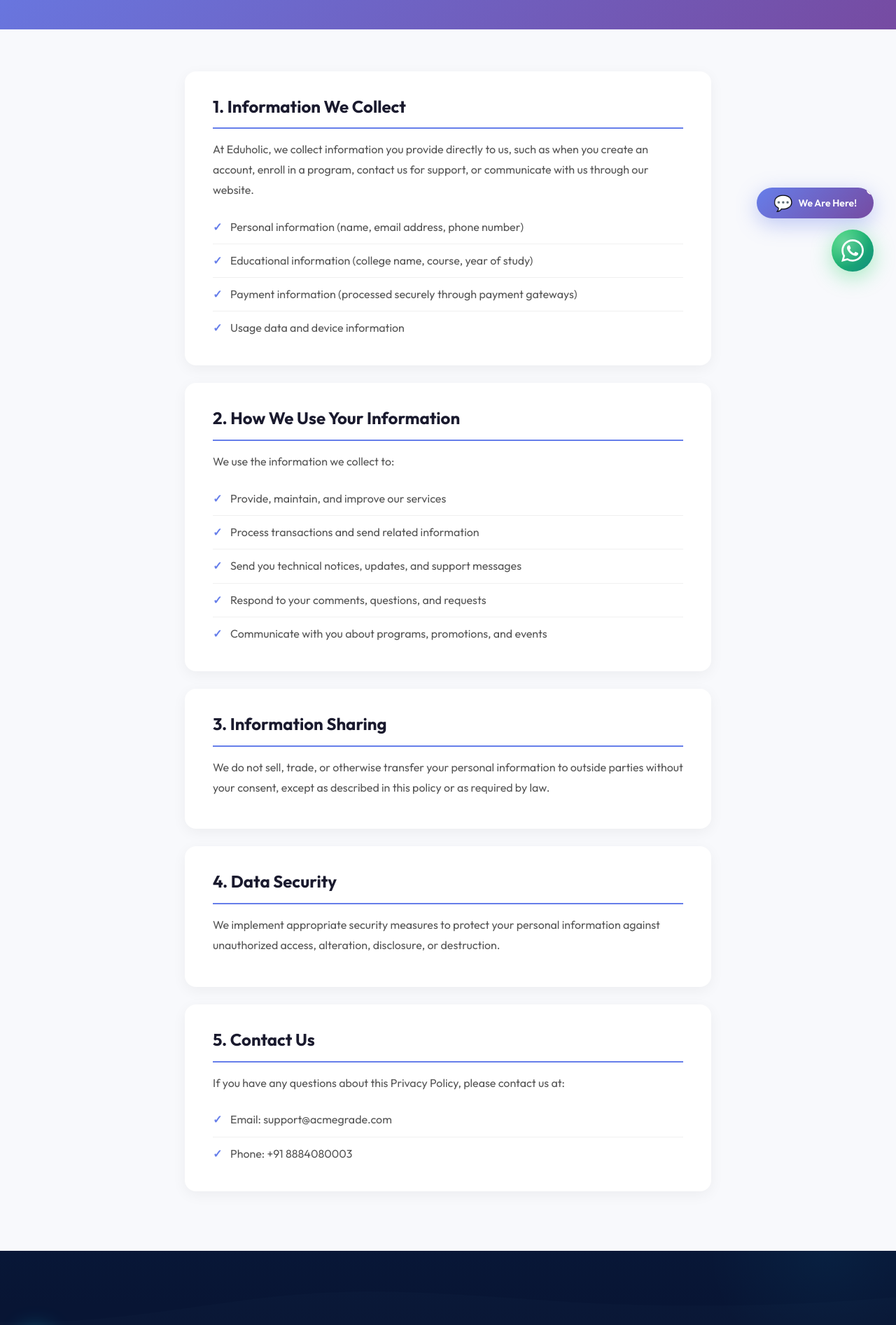
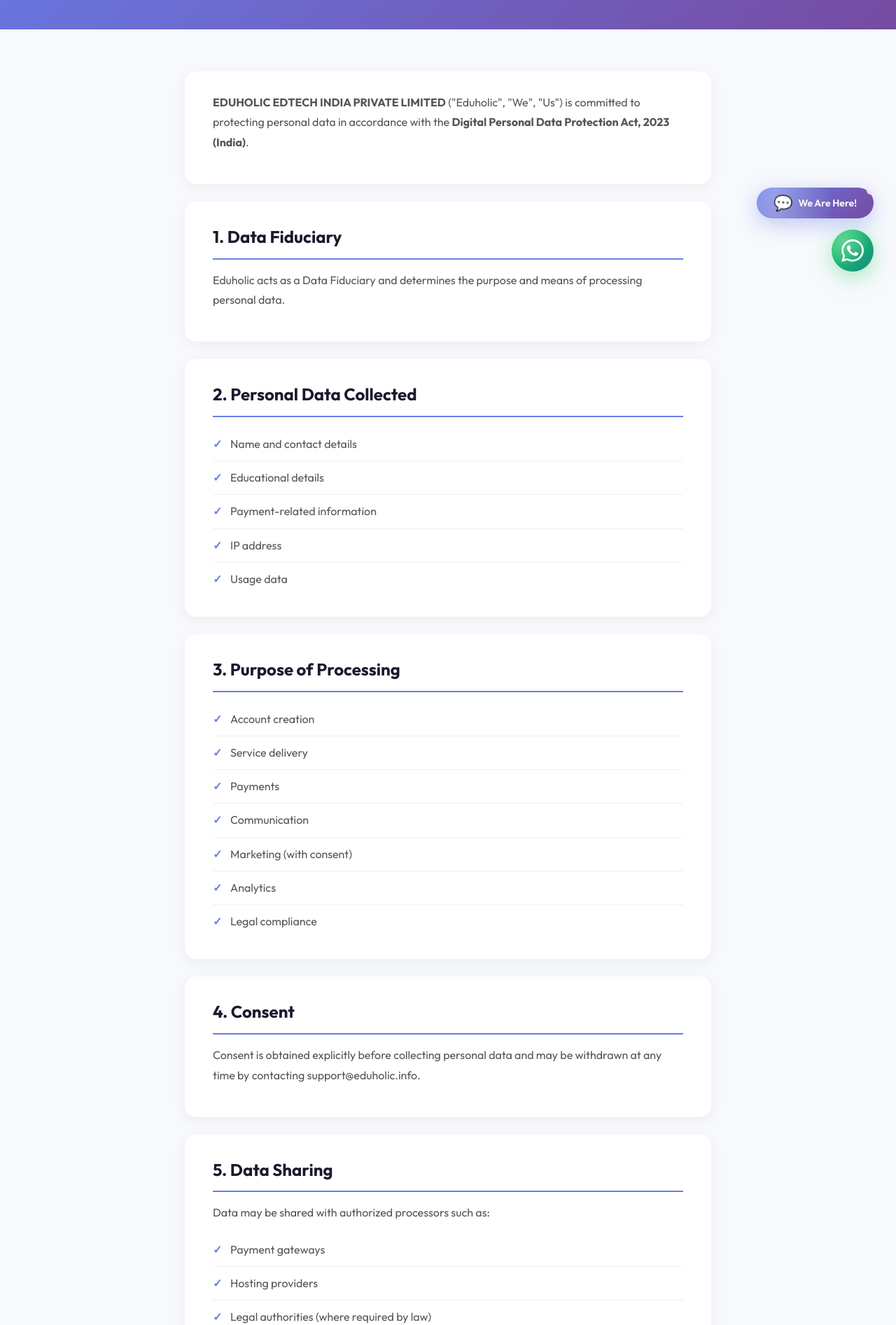
Before and after one commit to Uma1625/Eduholic, a React (Vite) app: page /privacy-policy in a window 1280 px wide. Shown: the part 380-2273 px from the top of the page at 70% size. Built offline with nearby package versions, Linux system fonts and the light colour scheme.

Commit message:
Update Privacy Policy with DPDP Act 2023 compliant content

```diff
--- a/src/pages/PrivacyPolicy.jsx
+++ b/src/pages/PrivacyPolicy.jsx
@@ -6,63 +6,111 @@ function PrivacyPolicy() {
             <div className="policy-hero">
                 <div className="container">
                     <h1>Privacy Policy</h1>
-                    <p>Last updated: January 2024</p>
+                    <p>DPDP Act, 2023 Compliant</p>
                 </div>
             </div>
 
             <div className="policy-content">
                 <div className="container">
+                    <section className="policy-section intro">
+                        <p className="intro-text">
+                            <strong>EDUHOLIC EDTECH INDIA PRIVATE LIMITED</strong> ("Eduholic", "We", "Us") is committed to protecting
+                            personal data in accordance with the <strong>Digital Personal Data Protection Act, 2023 (India)</strong>.
+                        </p>
+                    </section>
+
                     <section className="policy-section">
-                        <h2>1. Information We Collect</h2>
+                        <h2>1. Data Fiduciary</h2>
                         <p>
-                            At Eduholic, we collect information you provide directly to us, such as when you create an account,
-                            enroll in a program, contact us for support, or communicate with us through our website.
+                            Eduholic acts as a Data Fiduciary and determines the purpose and means of processing personal data.
                         </p>
+                    </section>
+
+                    <section className="policy-section">
+                        <h2>2. Personal Data Collected</h2>
                         <ul>
-                            <li>Personal information (name, email address, phone number)</li>
-                            <li>Educational information (college name, course, year of study)</li>
-                            <li>Payment information (processed securely through payment gateways)</li>
-                            <li>Usage data and device information</li>
+                            <li>Name and contact details</li>
+                            <li>Educational details</li>
+                            <li>Payment-related information</li>
+                            <li>IP address</li>
+                            <li>Usage data</li>
                         </ul>
                     </section>
 
                     <section className="policy-section">
-                        <h2>2. How We Use Your Information</h2>
-                        <p>We use the information we collect to:</p>
+                        <h2>3. Purpose of Processing</h2>
                         <ul>
-                            <li>Provide, maintain, and improve our services</li>
-                            <li>Process transactions and send related information</li>
-                            <li>Send you technical notices, updates, and support messages</li>
-                            <li>Respond to your comments, questions, and requests</li>
-                            <li>Communicate with you about programs, promotions, and events</li>
+                            <li>Account creation</li>
+                            <li>Service delivery</li>
+                            <li>Payments</li>
+                            <li>Communication</li>
+                            <li>Marketing (with consent)</li>
+                            <li>Analytics</li>
+                            <li>Legal compliance</li>
                         </ul>
                     </section>
 
                     <section className="policy-section">
-                        <h2>3. Information Sharing</h2>
+                        <h2>4. Consent</h2>
                         <p>
-                            We do not sell, trade, or otherwise transfer your personal information to outside parties
-                            without your consent, except as described in this policy or as required by law.
+                            Consent is obtained explicitly before collecting personal data and may be withdrawn at any time by
+                            contacting <a href="mailto:support@eduholic.info">support@eduholic.info</a>.
                         </p>
                     </section>
 
                     <section className="policy-section">
-                        <h2>4. Data Security</h2>
+                        <h2>5. Data Sharing</h2>
                         <p>
-                            We implement appropriate security measures to protect your personal information against
-                            unauthorized access, alteration, disclosure, or destruction.
+                            Data may be shared with authorized processors such as:
+                        </p>
+                        <ul>
+                            <li>Payment gateways</li>
+                            <li>Hosting providers</li>
+                            <li>Legal authorities (where required by law)</li>
+                        </ul>
+                    </section>
+
+                    <section className="policy-section">
+                        <h2>6. Data Retention</h2>
+                        <p>
+                            Personal data is retained only for the duration necessary for lawful purposes or as required by law.
                         </p>
                     </section>
 
                     <section className="policy-section">
-                        <h2>5. Contact Us</h2>
+                        <h2>7. Data Principal Rights</h2>
+                        <p>Under the DPDP Act, 2023, users may request:</p>
+                        <ul>
+                            <li>Access to personal data</li>
+                            <li>Correction of personal data</li>
+                            <li>Erasure of personal data</li>
+                            <li>Grievance redressal</li>
+                            <li>Nomination</li>
+                        </ul>
+                    </section>
+
+                    <section className="policy-section">
+                        <h2>8. Grievance Redressal</h2>
+                        <div className="contact-info-box">
+                            <p><strong>Grievance Officer:</strong> Eduholic Privacy Officer</p>
+                            <p><strong>Email:</strong> <a href="mailto:support@eduholic.info">support@eduholic.info</a></p>
+                            <p><strong>Response Time:</strong> Within 7 working days</p>
+                        </div>
+                    </section>
+
+                    <section className="policy-section">
+                        <h2>9. Security Safeguards</h2>
                         <p>
-                            If you have any questions about this Privacy Policy, please contact us at:
+                            Reasonable security practices are implemented to protect personal data against unauthorized access,
+                            alteration, disclosure, or destruction.
                         </p>
-                        <ul>
-                            <li>Email: support@acmegrade.com</li>
-                            <li>Phone: +91 8884080003</li>
-                        </ul>
+                    </section>
+
+                    <section className="policy-section">
+                        <h2>10. Governing Law</h2>
+                        <p>
+                            This Policy is governed by Indian laws with jurisdiction in <strong>Bengaluru, Karnataka</strong>.
+                        </p>
                     </section>
                 </div>
             </div>
```
